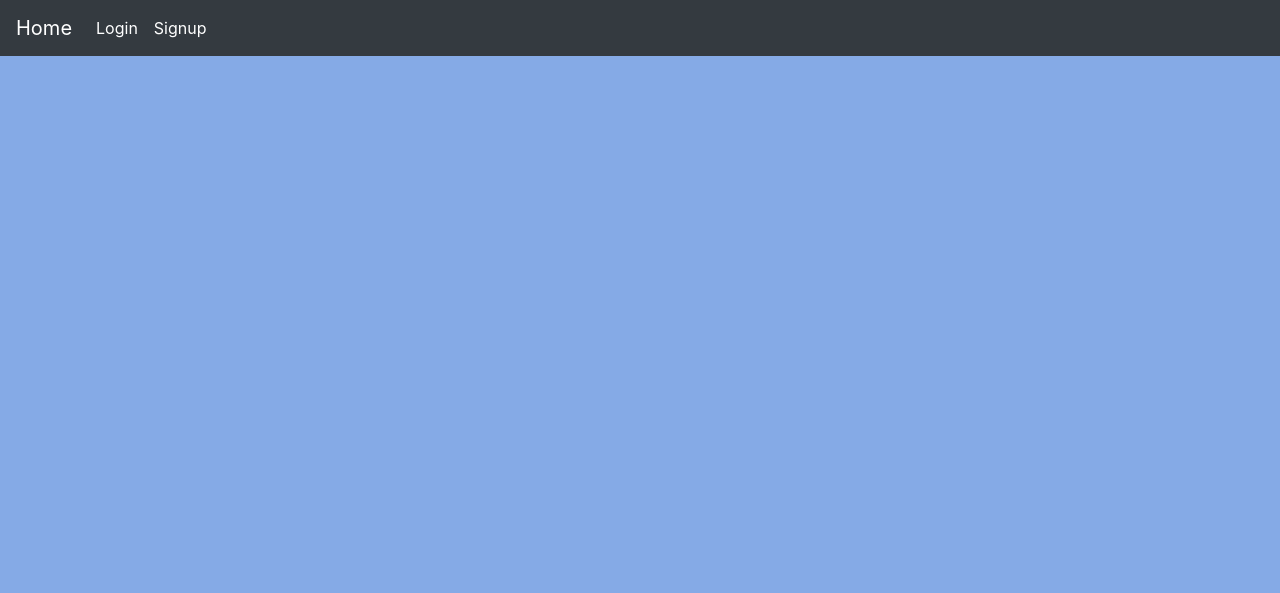
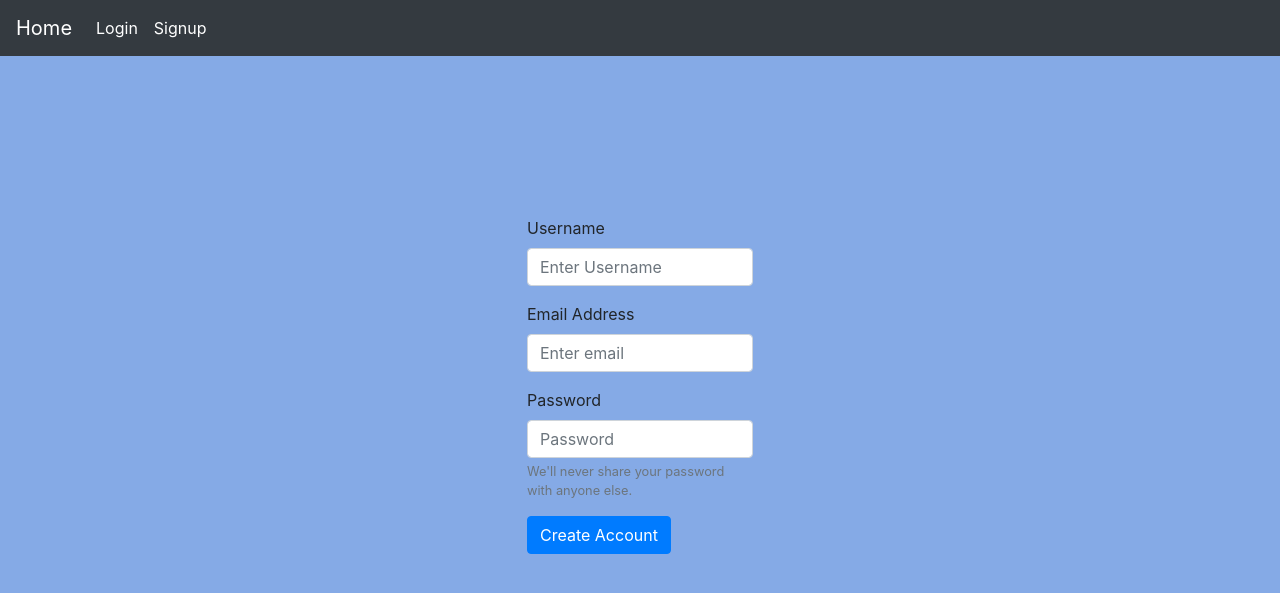
Before and after one commit to ayushhagarwal/Flask-SQL-Email-Authentication, a Flask app: page /signup in a window 1280 px wide. Shown: the top 593 px of the page. Run offline with Flask 2, Linux system fonts and the light colour scheme; some libraries are stand-ins or nearby versions.

Commit message:
login signup frontend complete

```diff
--- /dev/null
+++ b/static/css/signup.css
@@ -0,0 +1,10 @@
+body {
+    background-color: #85aae6;
+    overflow-y: hidden;
+    overflow-x: hidden;
+  }
+
+.signup{
+    margin-top: 10rem;
+    width: 20%;
+}
--- a/templates/signup.html
+++ b/templates/signup.html
@@ -11,7 +11,7 @@
       name="viewport"
       content="width=device-width, initial-scale=1, shrink-to-fit=no"
     />
-    <link rel="stylesheet" href="../static/css/index.css" />
+    <link rel="stylesheet" href="../static/css/signup.css" />
     <title>Homepage</title>
   </head>
   <body>
@@ -49,7 +49,24 @@
         </ul>
       </div>
     </nav>
-
+    <div class="container signup">
+      <form>
+        <div class="form-group">
+          <label for="exampleInputEmail1">Username</label>
+          <input type="text" class="form-control" id="exampleInputEmail1" aria-describedby="emailHelp" placeholder="Enter Username">
+        </div>
+        <div class="form-group">
+          <label for="exampleInputEmail1">Email Address</label>
+          <input type="email" class="form-control" id="exampleInputEmail1" aria-describedby="emailHelp" placeholder="Enter email">
+        </div>
+        <div class="form-group">
+          <label for="exampleInputPassword1">Password</label>
+          <input type="password" class="form-control" id="exampleInputPassword1" placeholder="Password">
+          <small id="emailHelp" class="form-text text-muted">We'll never share your password with anyone else.</small>
+        </div>
+        <button type="submit" class="btn btn-primary">Create Account</button>
+      </form>
+    </div>
     <script
       src="https://code.jquery.com/jquery-3.2.1.slim.min.js"
       integrity="sha384-KJ3o2DKtIkvYIK3UENzmM7KCkRr/rE9/Qpg6aAZGJwFDMVNA/GpGFF93hXpG5KkN"
```
Also changed, not shown: static/css/login.css (added, +10 -0 lines), templates/login.html (+15 -1 lines).
